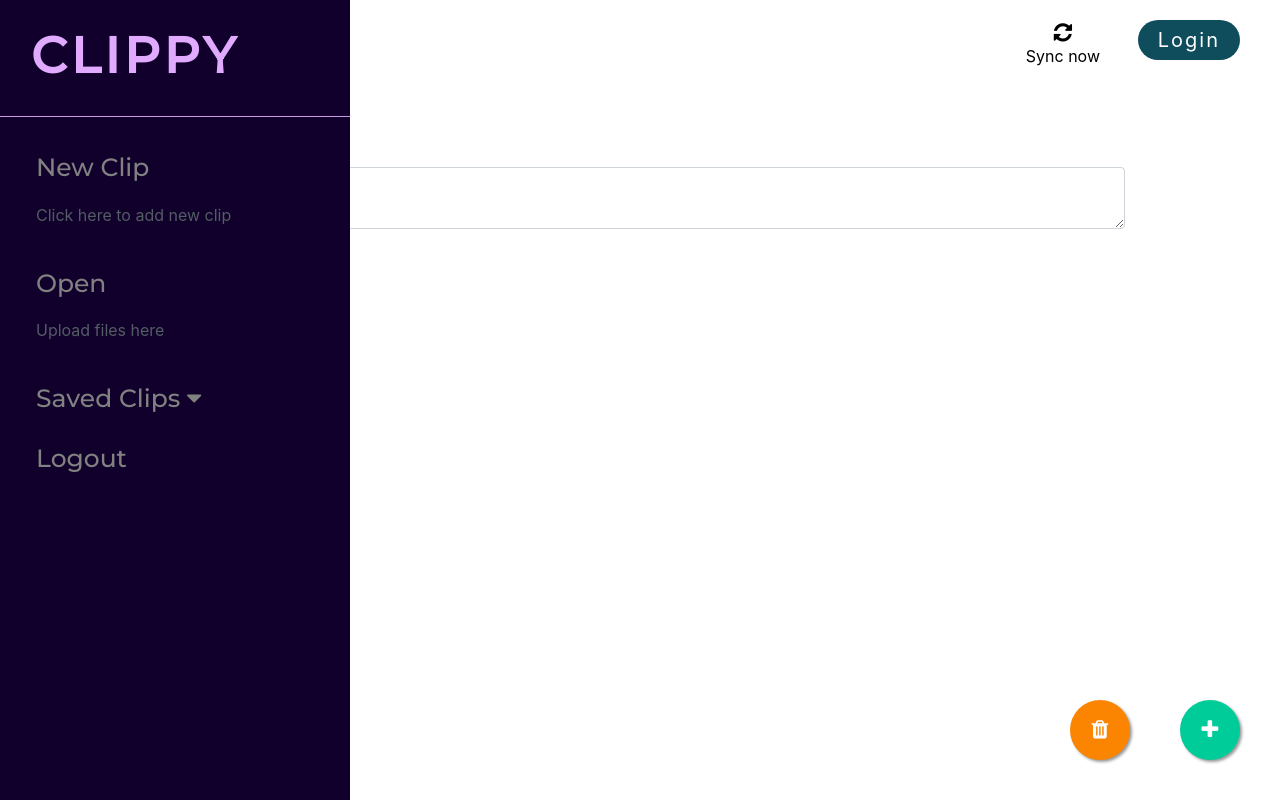
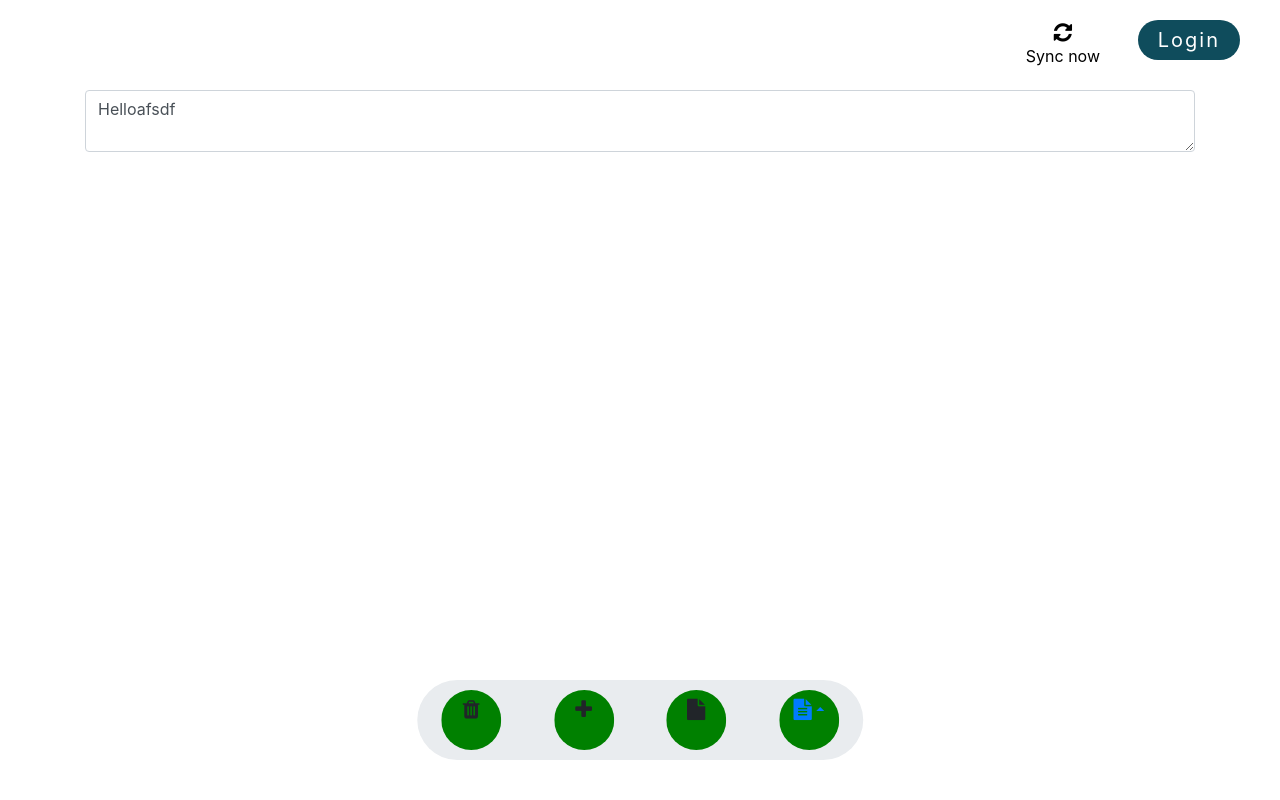
Before and after one commit to Anshit01/clippy, a Flask app: page / in a window 1280 px wide. Run offline with Flask 2, Linux system fonts and the light colour scheme; some libraries are stand-ins or nearby versions.

Commit message:
changed overall layout

```diff
--- a/app/static/styles/main.css
+++ b/app/static/styles/main.css
@@ -7,7 +7,7 @@
 
 }
 
-.sidenav {
+/* .sidenav {
     height: 100%;
     width: 350px;
     position: fixed;
@@ -85,7 +85,7 @@
     letter-spacing: 2px;
     background-color: #1e0052;
     border-bottom: 2px #ced4da;
-}
+} */
 
 
 /*main section starts here*/
@@ -96,11 +96,11 @@
 
 .container {
     margin-left: 0;
-    float: left;
+
 }
 
 .main .text-field {
-    margin-top: 15%;
+    margin-top: 90px;
 }
 
 .text-field {
@@ -109,33 +109,40 @@
 
 /* buttons */
 
-.float{
+/* .float{
 	position:fixed;
 	width:60px;
 	height:60px;
-	bottom:40px;
-	right:40px;
+	bottom:45px;
+	left:50px;
 	background-color:#0C9;
 	color:#FFF;
 	border-radius:50px;
 	text-align:center;
 	box-shadow: 2px 2px 3px #999;
 }
-.my-float{
+
+.float:hover{
+    color:#FFF;
+} */
+
+/* .my-float{
 	margin-top:22px;
-}
+} */
 
-.delete {
-    position:fixed;
+/* .delete {
 	width:60px;
 	height:60px;
-	bottom:40px;
-	right:150px;
+	bottom:45px;
 	background-color:#fb8500;
 	color:#FFF;
 	border-radius:50px;
 	text-align:center;
 	box-shadow: 2px 2px 3px #999;
+} */
+
+.delete:hover{
+    color: #fff;
 }
 
 .login {
@@ -149,7 +156,10 @@
     padding: 5px 20px 5px 20px;
     margin-bottom: 40px;
     letter-spacing: 2px;
+}
 
+.login:hover{
+    color: #fff;
 }
 
 .sync {
@@ -157,6 +167,75 @@
     position: fixed;
     top: 20px;
     right: 180px;
+}
+
+.sync:hover{
+    color: #fff;
+}
+
+/* .open {
+    position:fixed;
+	width:60px;
+	height:60px;
+	bottom:45px;
+	left:350px;
+	background-color:#ef233c;
+	color:#FFF;
+	border-radius:50px;
+	text-align:center;
+	box-shadow: 2px 2px 3px #999;
+} */
+
+.open:hover{
+    color: #fff;
+}
+
+/* .save {
+    position:fixed;
+	width:60px;
+	height:60px;
+	bottom:45px;
+	left:250px;
+	background-color:#9d4edd;
+	color:#FFF;
+	border-radius:50px;
+	text-align:center;
+    box-shadow: 2px 2px 3px #999;
+    outline: 0;
+} */
+
+.save:hover{
+    color: #fff;
+    cursor: pointer;
+}
+
+.save:focus{
+    outline: 0;
+}
 
 
+.bottom-bar{
+    border-radius: 40px;
+    background-color: #e9ecef;
+    position:fixed;
+    bottom: 40px;
+    /* width: 750px; */
+    height: 80px;
+    left: 50%;
+    transform: translate(-50%, 0);
 }
+
+.bottom-btn {
+    width: 60px;
+    height: 60px;
+    /* margin: 10px 10px; */
+    margin-top: 10px;
+    margin-bottom: 10px;
+    padding: 10px;
+    background-color: green !important;
+    border-radius: 50px !important;
+}
+
+.dropup {
+    display: inline;
+}
--- a/app/templates/index.html
+++ b/app/templates/index.html
@@ -16,7 +16,7 @@
 </head>
 <body>
 
-    <div class="navbar d-md-none">
+    <!-- <div class="navbar d-md-none">
 
     </div>
 
@@ -24,8 +24,8 @@
 
         <div class="row">
             <h1>CLIPPY</h1>
-            <!-- <img src="static/styles/images/brand.png"> -->
-        </div>
+             <img src="static/styles/images/brand.png"> -->
+        <!-- </div>
         <hr>
         <div>
             <a href="#" >New Clip</a>
@@ -37,10 +37,10 @@
         <div>
             <a href="#">Open</a>
             <p>Upload files here</p>
-        </div>
+        </div> -->
 
 
-        <button class="dropdown-btn">Saved Clips
+        <!-- <button class="dropdown-btn">Saved Clips
             <i class="fa fa-caret-down"></i>
         </button>
 
@@ -57,7 +57,7 @@
 
         <a href="#">Logout</a>
 
-    </div>
+    </div> -->
 
 <div class="container main text-center">
 
@@ -70,16 +70,40 @@
 
         <textarea id="textarea" style="min-width: 100%" class="form-control text-field"></textarea>
 
-        <a href="#" class="delete">
+        <div class="row text-center">
+
+            <div class="col-md-10 mx-auto">
+
+                <div class="bottom-bar text ">
+
+                    <a href="#" class="btn delete mx-1 mx-md-2 mx-lg-4 bottom-btn">
                         <i class="fa fa-trash fa-lg my-float" aria-hidden="true"></i>
                     </a>
 
-        <a href="#" class="float">
+                    <a href="#" class="btn float mx-1 mx-md-2 mx-lg-4 bottom-btn">
                         <i class="fa fa-plus fa-lg my-float"></i>
                     </a>
 
+                    <a href="#" class="btn open mx-1 mx-md-2 mx-lg-4 bottom-btn">
+                        <i class="fa fa-file fa-lg my-float" aria-hidden="true"></i>
+                    </a>
 
+                    <div class="btn mx-1 mx-md-2 mx-lg-4 dropup bottom-btn">
+                        <a  class="dropdown-toggle save text-center" data-toggle="dropdown"><i class="fa fa-file-text fa-lg my-float" aria-hidden="true"></i></a>
+                        <div class="dropdown-menu">
+                            <a href="#" class="dropdown-item">Action</a>
+                            <div class="dropdown-divider"></div>
+                            <a href="#" class="dropdown-item">Another action</a>
+                            <div class="dropdown-divider"></div>
+                            <a href="#" class="dropdown-item">Separated link</a>
+                        </div>
+                    </div>
 
+                </div>
+
+            </div>
+
+        </div>
 
 </div>
 
```
Lines whose indentation alone changed are shown as unchanged.
